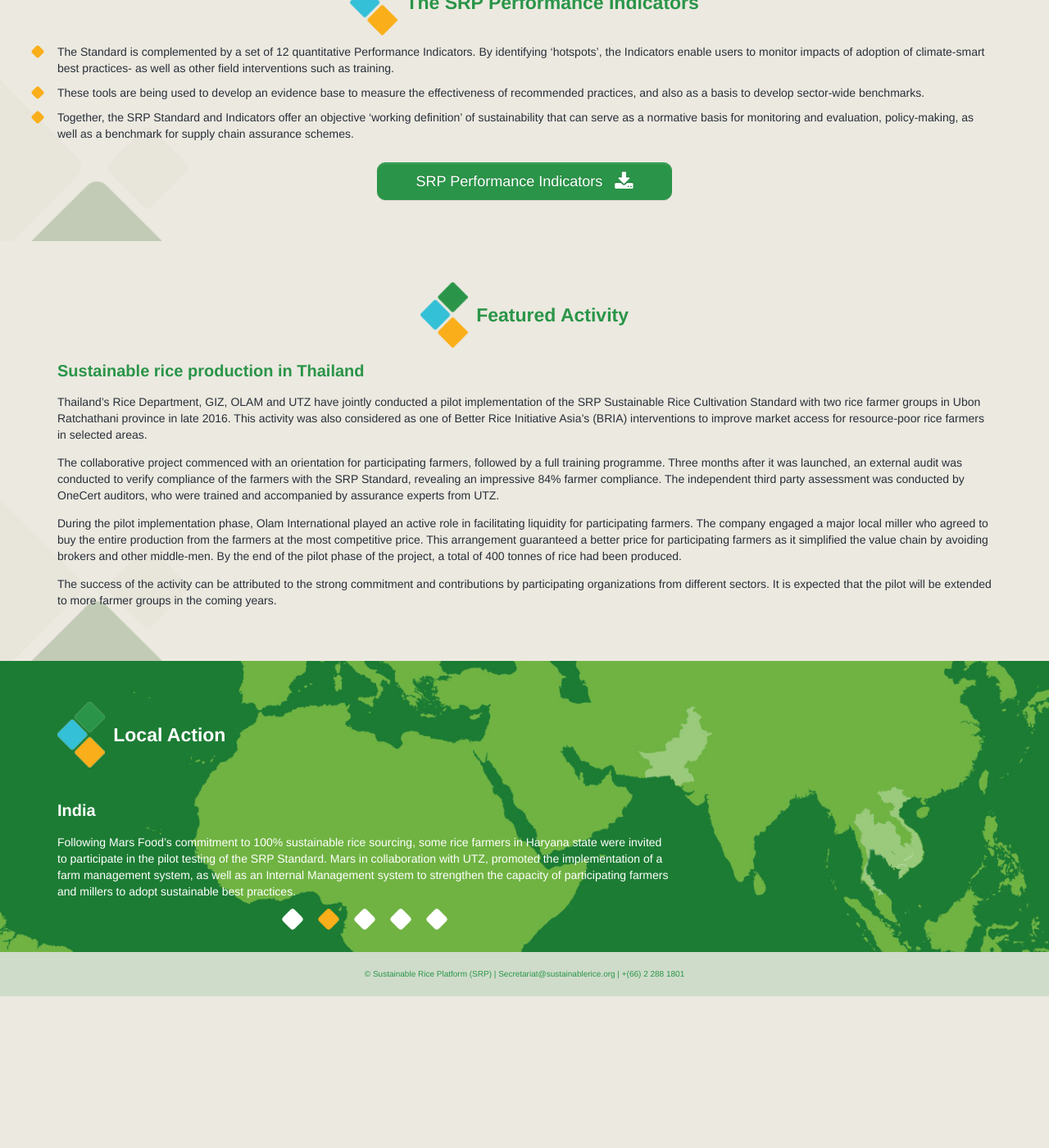
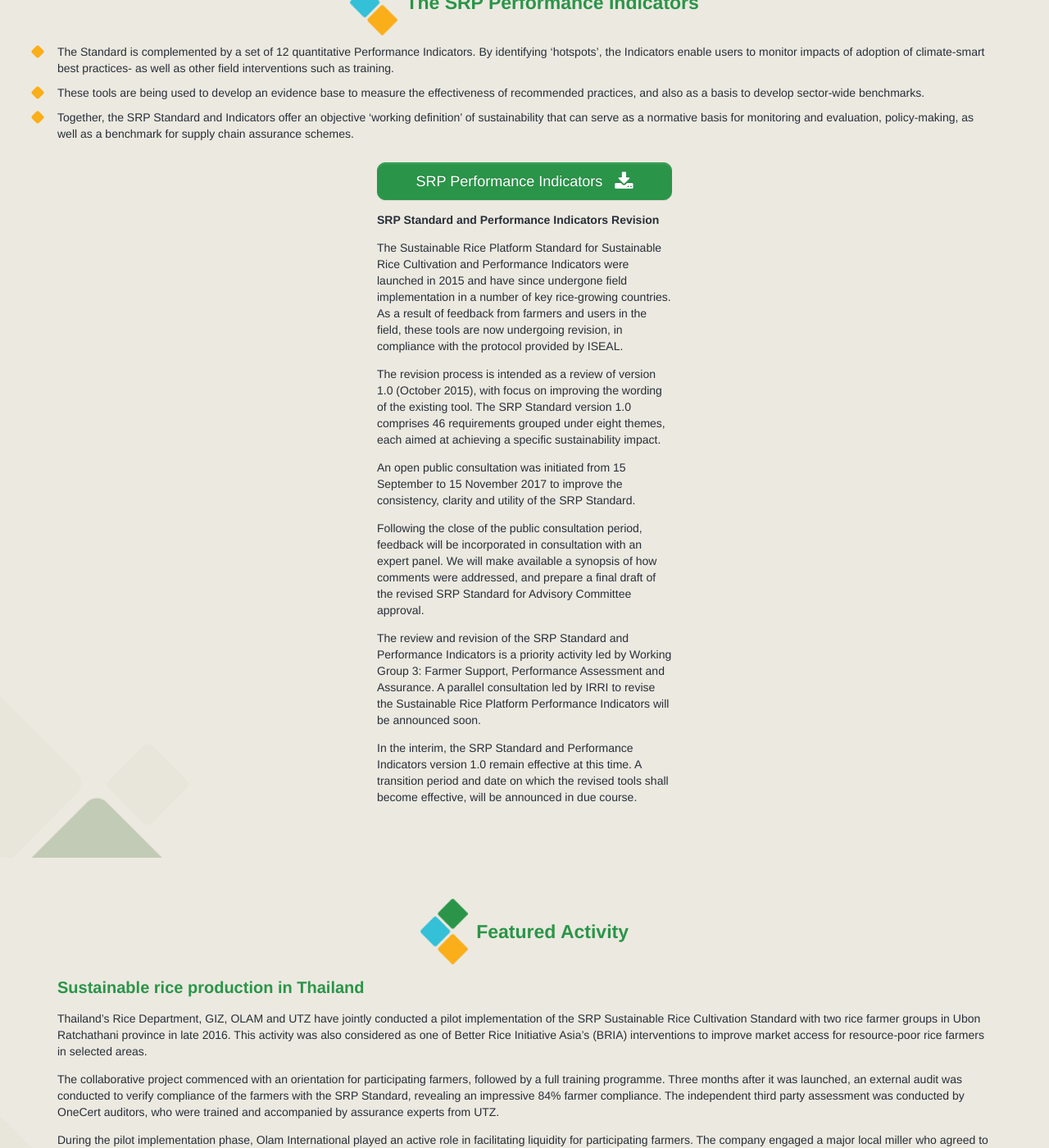
Before and after one commit to sustainablericeplatform/sustainablericeplatform.github.io, a Jekyll site: the page built from Resources/index.html, in a window 1280 px wide and 1400 px high, scrolled down 1574 px. Shown: the whole window at 82% size. Built offline with Jekyll 4.4.1, drawn with Linux system fonts in a browser that asks for light colours; before the commit the page ends 2789 px from its top, so only the background shows below that; some of the changed text lies outside the part shown.

Commit message:
Update index.html

```diff
--- a/Resources/index.html
+++ b/Resources/index.html
@@ -70,7 +70,13 @@
         <div class="row margin top">
             <div class="col-md-4 col-md-offset-4 col-sm-6 col-sm-offset-3">
                 <a href="/assets/docs/SRP Performance Indicators FINAL v1.0.pdf" target="_blank" class="btn btn-primary btn-lg btn-block">SRP Performance Indicators <i class="fa fa-download fa-lg" style="margin-left: 10px"></i></a>
-
+<p><strong>SRP Standard and Performance Indicators Revision</strong></p>
+                <p>The Sustainable Rice Platform Standard for Sustainable Rice Cultivation and Performance Indicators were launched in 2015 and have since undergone field implementation in a number of key rice-growing countries. As a result of feedback from farmers and users in the field, these tools are now undergoing revision, in compliance with the protocol provided by ISEAL.</p>
+                <p>The revision process is intended as a review of version 1.0 (October 2015), with focus on improving the wording of the existing tool. The SRP Standard version 1.0 comprises 46 requirements grouped under eight themes, each aimed at achieving a specific sustainability impact.</p>
+                <p>An open public consultation was initiated from 15 September to 15 November 2017 to improve the consistency, clarity and utility of the SRP Standard.</p>
+                <p>Following the close of the public consultation period, feedback will be incorporated in consultation with an expert panel. We will make available a synopsis of how comments were addressed, and prepare a final draft of the revised SRP Standard for Advisory Committee approval.</p>
+                <p>The review and revision of the SRP Standard and Performance Indicators is a priority activity led by Working Group 3: Farmer Support, Performance Assessment and Assurance. A parallel consultation led by IRRI to revise the Sustainable Rice Platform Performance Indicators will be announced soon.</p>
+                <p>In the interim, the SRP Standard and Performance Indicators version 1.0 remain effective at this time. A transition period and date on which the revised tools shall become effective, will be announced in due course.</p>
            </div>
         </div>
     </div>
```
